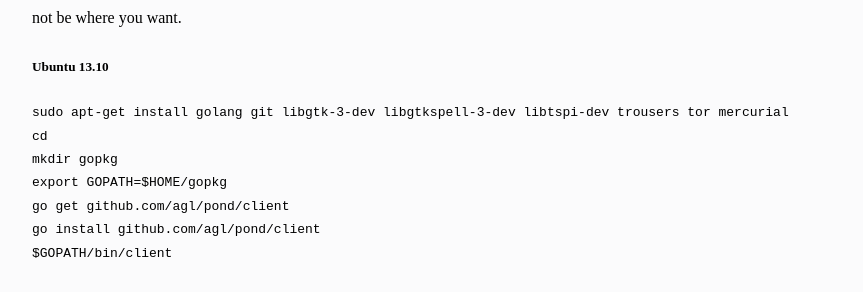
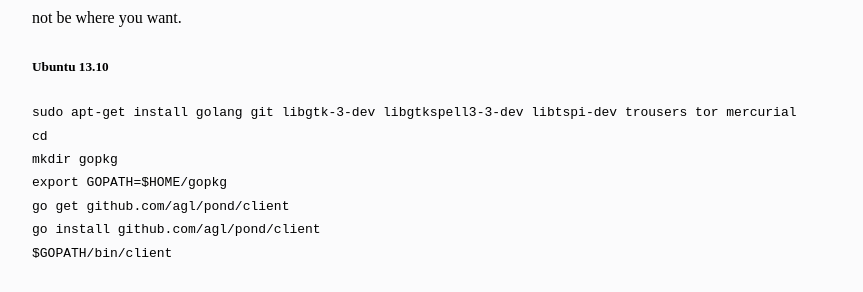
Before and after one commit to agl/pond, a Jekyll site: the page built from doc/index.html, in a window 1280 px wide and 900 px high, scrolled down 1199 px. Shown: the part 155-447 px from the top of the window, without its empty margins (208-1071 px from the left). Built offline with Jekyll 4.4.1, drawn with Linux system fonts in a browser that asks for light colours; some web fonts are replaced.

Commit message:
Fix Ubuntu package name

```diff
--- a/doc/index.html
+++ b/doc/index.html
@@ -49,7 +49,7 @@ title: Pond
 
 <h5>Ubuntu 13.10</h5>
 
-<pre>sudo apt-get install golang git libgtk-3-dev libgtkspell-3-dev libtspi-dev trousers tor mercurial
+<pre>sudo apt-get install golang git libgtk-3-dev libgtkspell3-3-dev libtspi-dev trousers tor mercurial
 cd
 mkdir gopkg
 export GOPATH=$HOME/gopkg
```
